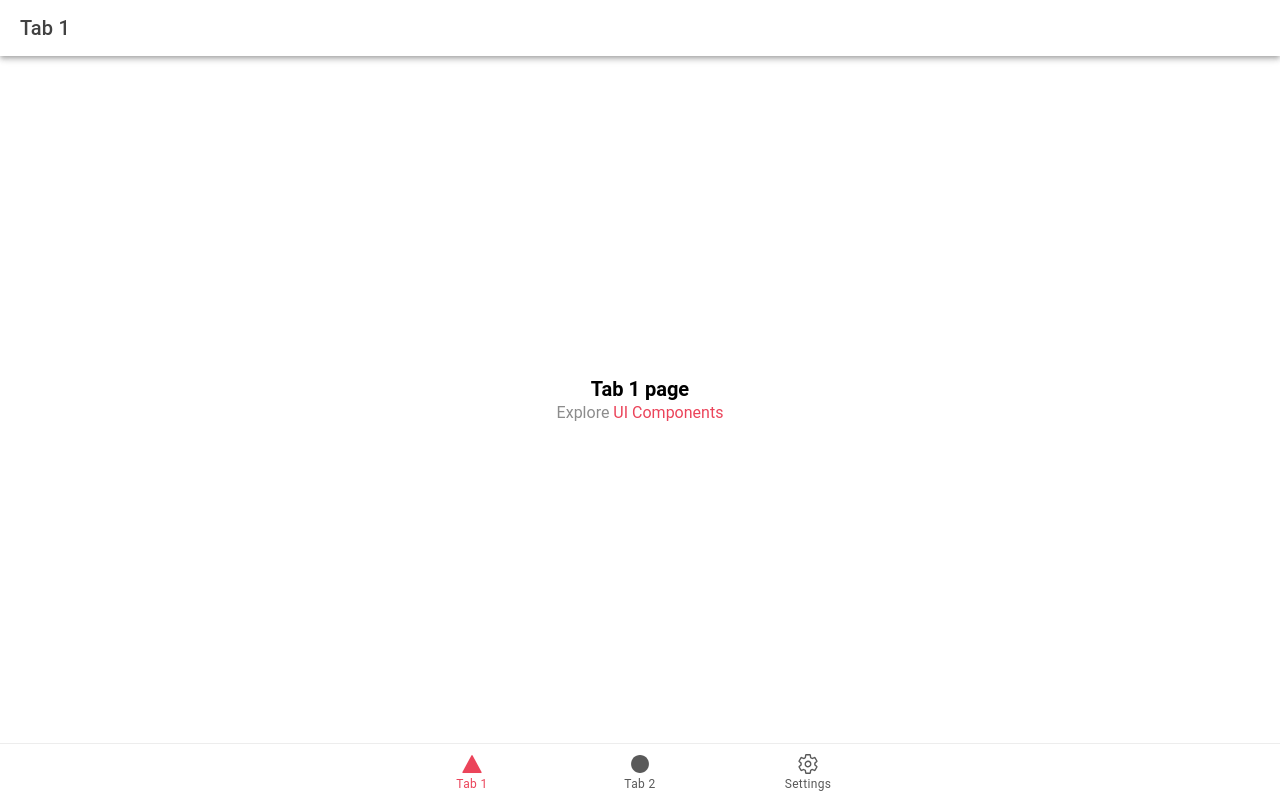
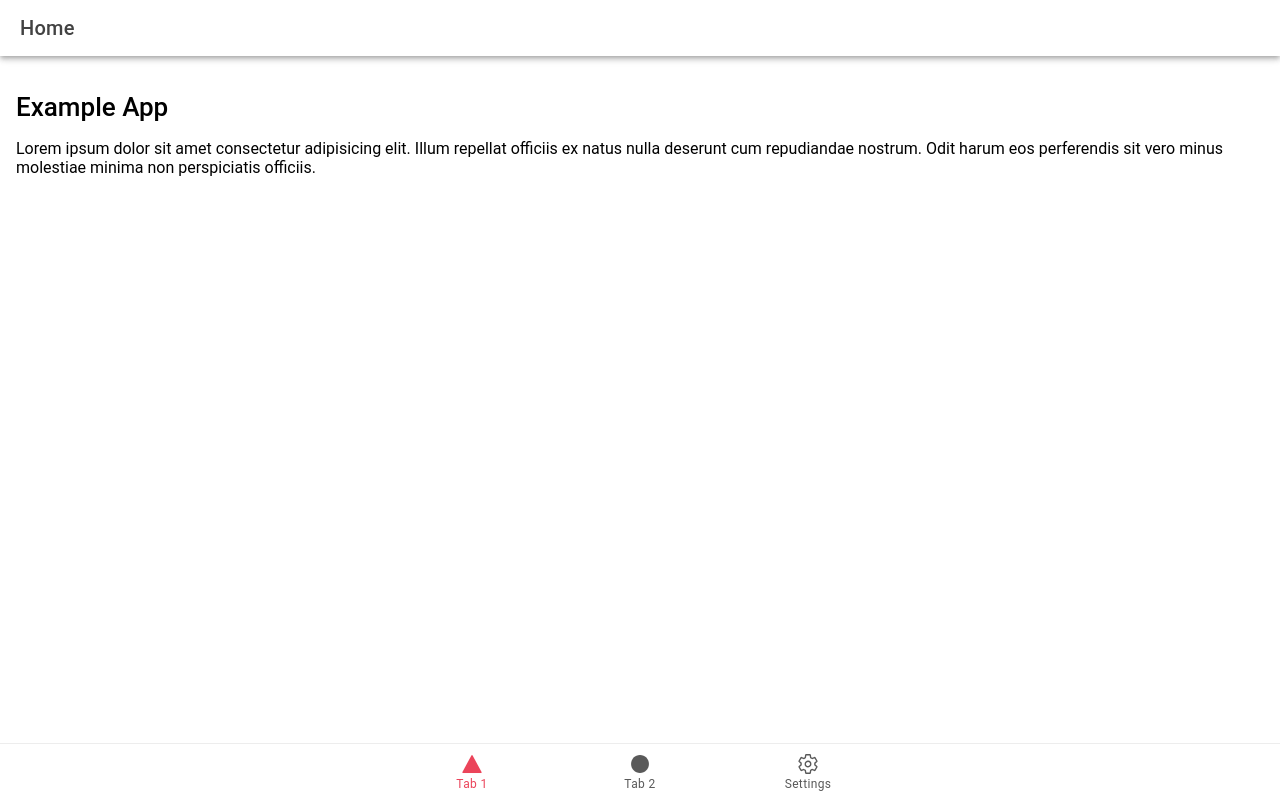
Before and after one commit to tylerhmiles/IonicPresentation, a React (Vite) app in the folder ionic-presentation-app/: page /tab1 in a window 1280 px wide. Built offline with nearby package versions, Linux system fonts and the light colour scheme; what @ionic/storage would draw is missing.

Commit message:
Added home page

```diff
--- a/ionic-presentation-app/src/pages/Settings.tsx
+++ b/ionic-presentation-app/src/pages/Settings.tsx
@@ -46,7 +46,7 @@ const Tab3: React.FC = () => {
         </IonHeader>
         <IonList>
           <IonItem>
-            <IonSelect label="Theme" value={getTheme()} onIonChange={e => updateSetting("theme", e.detail.value)}>
+            <IonSelect label="Theme" value="light" onIonChange={e => updateSetting("theme", e.detail.value)}>
               <IonSelectOption value="light">Light</IonSelectOption>
               <IonSelectOption value="dark">Dark</IonSelectOption>
             </IonSelect>
--- a/ionic-presentation-app/src/pages/Tab1.tsx
+++ b/ionic-presentation-app/src/pages/Tab1.tsx
@@ -7,16 +7,19 @@ const Tab1: React.FC = () => {
     <IonPage>
       <IonHeader>
         <IonToolbar>
-          <IonTitle>Tab 1</IonTitle>
+          <IonTitle>Home</IonTitle>
         </IonToolbar>
       </IonHeader>
       <IonContent fullscreen>
         <IonHeader collapse="condense">
           <IonToolbar>
-            <IonTitle size="large">Tab 1</IonTitle>
+            <IonTitle size="large">Home</IonTitle>
           </IonToolbar>
         </IonHeader>
-        <ExploreContainer name="Tab 1 page" />
+        <IonContent class="ion-padding">
+          <h1>Example App</h1>
+          <p>Lorem ipsum dolor sit amet consectetur adipisicing elit. Illum repellat officiis ex natus nulla deserunt cum repudiandae nostrum. Odit harum eos perferendis sit vero minus molestiae minima non perspiciatis officiis.</p>
+        </IonContent>
       </IonContent>
     </IonPage>
   );
```
